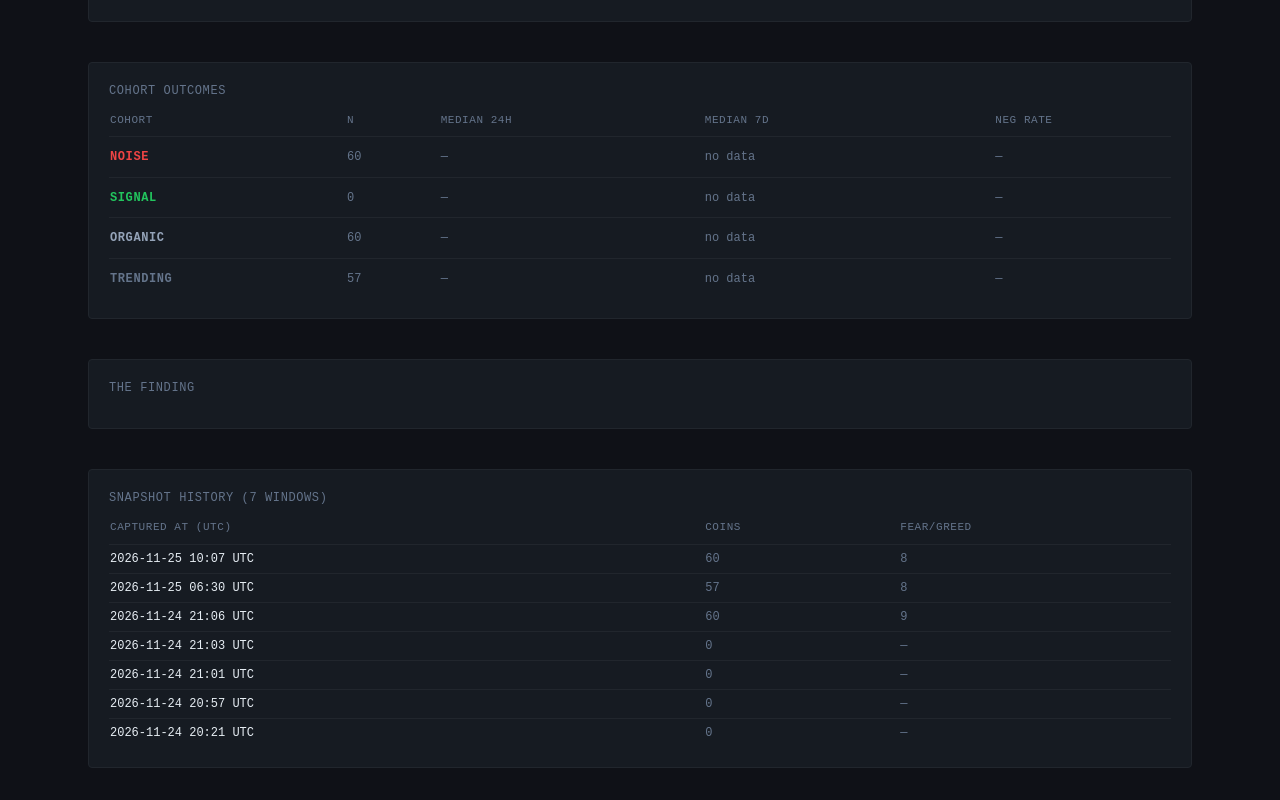
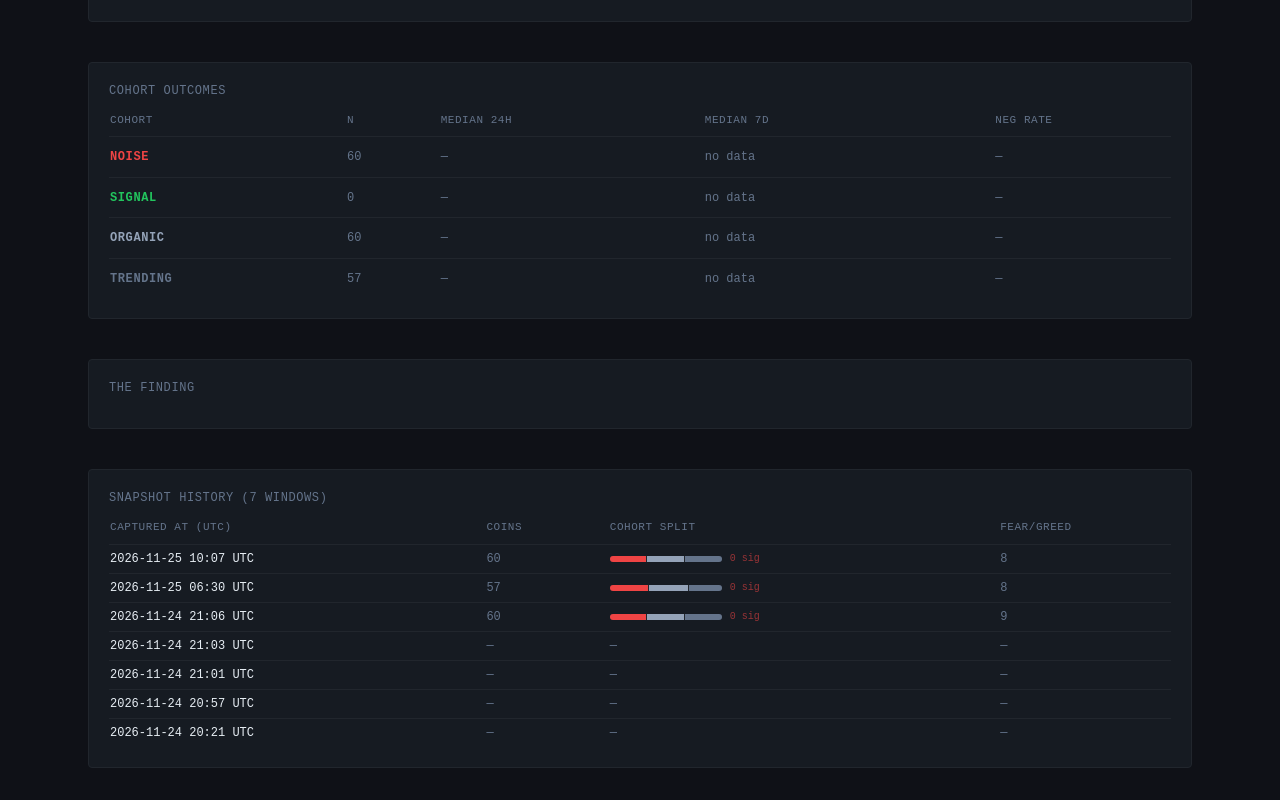
Before and after one commit to Antxnrx/wick, a Next.js app in the folder web/: page /dashboard in a window 1280 px wide. Shown: the part 386-1186 px from the top of the page. Built offline with nearby package versions, Linux system fonts and the light colour scheme.

Commit message:
feat: per-window cohort bars in history + HistoryRow type export

```diff
--- a/web/app/dashboard/page.tsx
+++ b/web/app/dashboard/page.tsx
@@ -1,4 +1,4 @@
-import { getCohortStats, getSnapshotHistory, type Cohort, type CohortStats } from '../../lib/db';
+import { getCohortStats, getSnapshotHistory, type Cohort, type CohortStats, type HistoryRow } from '../../lib/db';
 
 const LABEL: Record<Cohort, string> = {
   both: 'signal',
@@ -68,7 +68,31 @@ function StatRow({ stat, maxAbsT7d }: { stat: CohortStats; maxAbsT7d: number })
   );
 }
 
-function HistoryRow({ row }: { row: { captured_at: string; total_coins: number; fear_greed: number | null } }) {
+function CohortBar({ row }: { row: HistoryRow }) {
+  if (row.total_coins === 0) return <span className="text-[#64748b]">—</span>;
+  const signal = row.signal ?? 0;
+  const noise = row.noise ?? 0;
+  const organic = row.organic ?? 0;
+  const trending = row.trending ?? 0;
+  const total = signal + noise + organic + trending;
+  if (total === 0) return <span className="text-[#64748b]">—</span>;
+  const pct = (n: number) => `${(n / total * 100).toFixed(0)}%`;
+  return (
+    <div className="flex items-center gap-2">
+      <div className="flex h-1.5 w-28 rounded overflow-hidden gap-px bg-border">
+        {signal > 0 && <div className="bg-signal h-full" style={{ width: pct(signal) }} title={`signal: ${signal}`} />}
+        {noise > 0 && <div className="bg-noise h-full" style={{ width: pct(noise) }} title={`noise: ${noise}`} />}
+        {organic > 0 && <div className="bg-organic h-full" style={{ width: pct(organic) }} title={`organic: ${organic}`} />}
+        {trending > 0 && <div className="bg-[#64748b] h-full" style={{ width: pct(trending) }} title={`trending: ${trending}`} />}
+      </div>
+      {signal > 0
+        ? <span className="text-signal">{signal} sig</span>
+        : <span className="text-noise/60 text-[10px]">0 sig</span>}
+    </div>
+  );
+}
+
+function HistoryRow({ row }: { row: HistoryRow }) {
   const dt = new Date(row.captured_at);
   const isValid = !isNaN(dt.getTime());
   return (
@@ -76,7 +100,10 @@ function HistoryRow({ row }: { row: { captured_at: string; total_coins: number;
       <td className="py-1.5 pr-4 text-[#e6edf3] font-mono">
         {isValid ? dt.toISOString().replace('T', ' ').slice(0, 16) + ' UTC' : row.captured_at}
       </td>
-      <td className="py-1.5 pr-4 text-[#64748b]">{row.total_coins}</td>
+      <td className="py-1.5 pr-4 text-[#64748b]">{row.total_coins || '—'}</td>
+      <td className="py-1.5 pr-4">
+        <CohortBar row={row} />
+      </td>
       <td className="py-1.5 text-[#64748b]">
         {row.fear_greed != null ? row.fear_greed.toFixed(0) : '—'}
       </td>
@@ -218,6 +245,7 @@ export default function Dashboard() {
               <tr className="text-[11px] text-[#64748b] uppercase tracking-wider">
                 <th className="text-left pb-2 pr-4 font-normal">captured at (UTC)</th>
                 <th className="text-left pb-2 pr-4 font-normal">coins</th>
+                <th className="text-left pb-2 pr-4 font-normal">cohort split</th>
                 <th className="text-left pb-2 font-normal">fear/greed</th>
               </tr>
             </thead>
--- a/web/lib/db.ts
+++ b/web/lib/db.ts
@@ -80,7 +80,17 @@ export function getCohortStats(): CohortStats[] {
   return fromSqlite_getCohortStats();
 }
 
-export function getSnapshotHistory(): Array<{ captured_at: string; total_coins: number; fear_greed: number | null }> {
+export interface HistoryRow {
+  captured_at: string;
+  total_coins: number;
+  fear_greed: number | null;
+  signal?: number;
+  noise?: number;
+  organic?: number;
+  trending?: number;
+}
+
+export function getSnapshotHistory(): HistoryRow[] {
   if (existsSync(HIST_JSON)) {
     return readJson(HIST_JSON, []);
   }
--- a/web/public/data/history.json
+++ b/web/public/data/history.json
@@ -1 +1 @@
-[{"captured_at":"2026-11-25T10:07:41.622Z","total_coins":60,"fear_greed":8},{"captured_at":"2026-11-25T06:30:11.987Z","total_coins":57,"fear_greed":8},{"captured_at":"2026-11-24T21:06:18.075Z","total_coins":60,"fear_greed":9},{"captured_at":"2026-11-24T21:03:10.043Z","total_coins":0,"fear_greed":null},{"captured_at":"2026-11-24T21:01:07.023Z","total_coins":0,"fear_greed":null},{"captured_at":"2026-11-24T20:57:26.985Z","total_coins":0,"fear_greed":null},{"captured_at":"2026-11-24T20:21:54.057Z","total_coins":0,"fear_greed":null}]
+[{"captured_at":"2026-11-25T10:07:41.622Z","total_coins":60,"fear_greed":8,"signal":0,"noise":20,"organic":20,"trending":20},{"captured_at":"2026-11-25T06:30:11.987Z","total_coins":57,"fear_greed":8,"signal":0,"noise":20,"organic":20,"trending":17},{"captured_at":"2026-11-24T21:06:18.075Z","total_coins":60,"fear_greed":9,"signal":0,"noise":20,"organic":20,"trending":20},{"captured_at":"2026-11-24T21:03:10.043Z","total_coins":0,"fear_greed":null,"signal":0,"noise":0,"organic":0,"trending":0},{"captured_at":"2026-11-24T21:01:07.023Z","total_coins":0,"fear_greed":null,"signal":0,"noise":0,"organic":0,"trending":0},{"captured_at":"2026-11-24T20:57:26.985Z","total_coins":0,"fear_greed":null,"signal":0,"noise":0,"organic":0,"trending":0},{"captured_at":"2026-11-24T20:21:54.057Z","total_coins":0,"fear_greed":null,"signal":0,"noise":0,"organic":0,"trending":0}]
```
Also changed, not shown: 1 other file (tests, documents, lock files or other folders).
